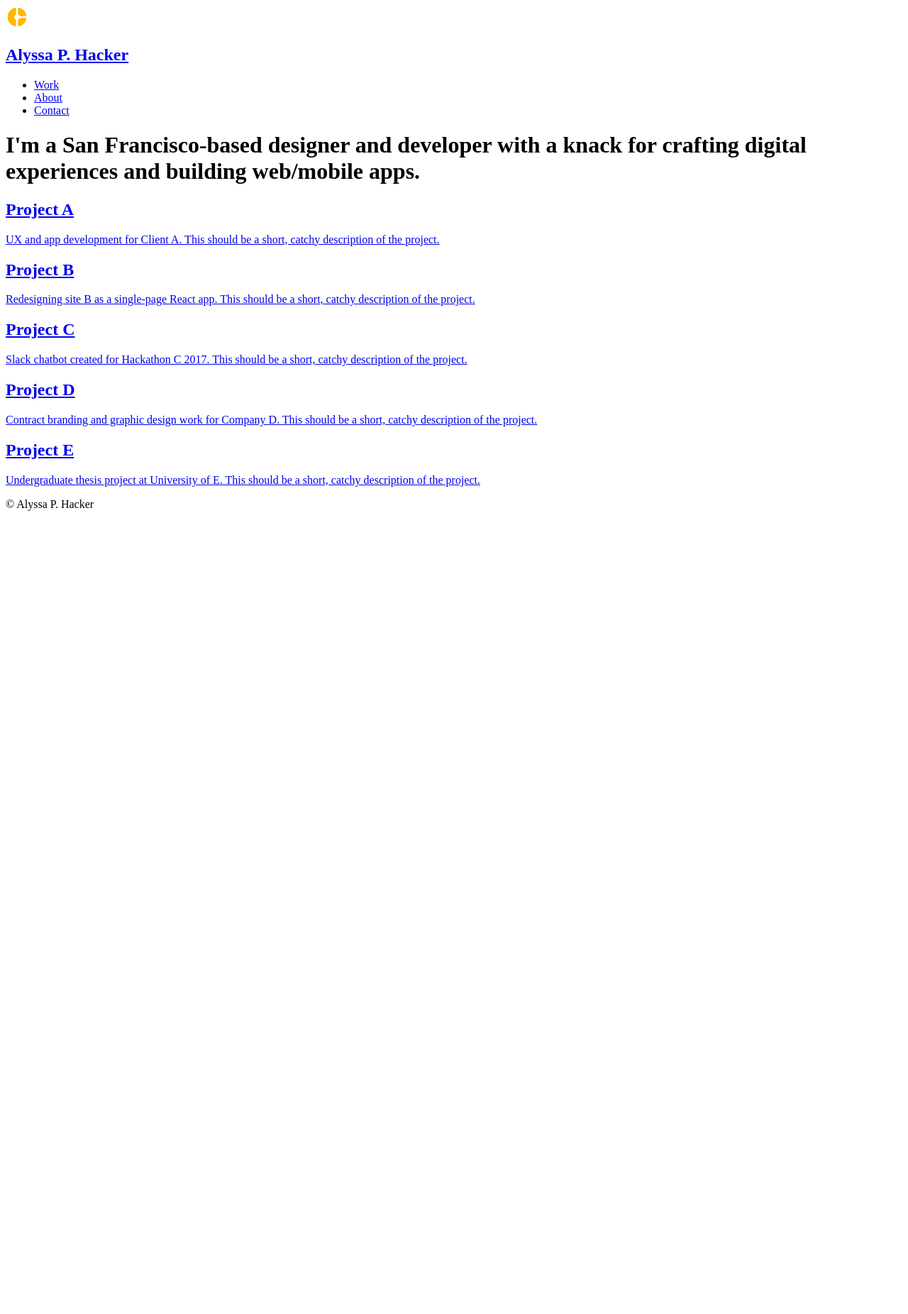
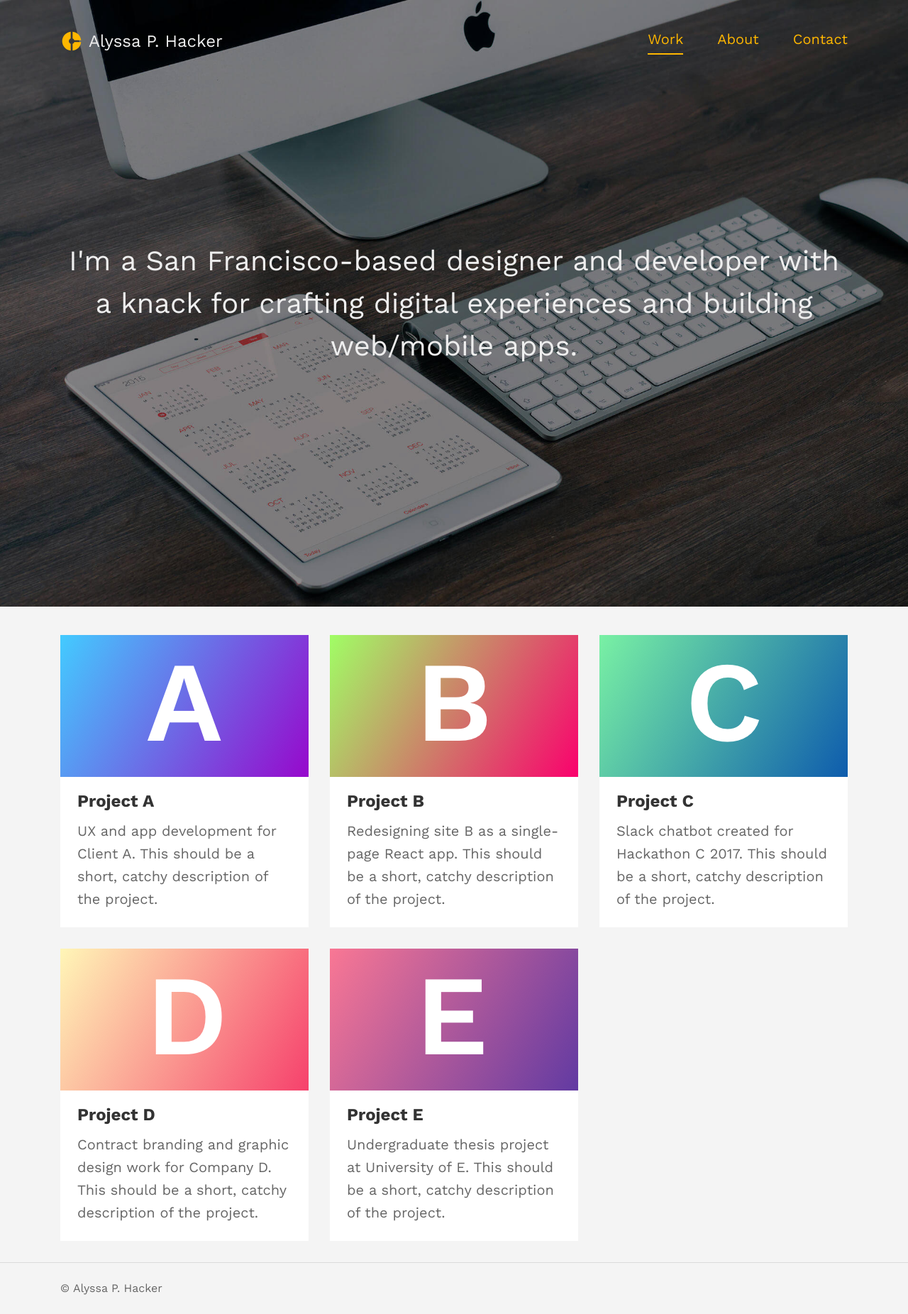
Before and after one commit to cloudstitch-examples/portfolio, a Jekyll site: the page built from index.html, in a window 1280 px wide. Shown: the whole page at 71% size. Built offline with Jekyll 4.4.1, drawn with Linux system fonts in a browser that asks for light colours; before the commit the page ends 900 px from its top, so only the background shows below that.

Commit message:
Fixed relative urls.

```diff
--- a/_includes/head.html
+++ b/_includes/head.html
@@ -7,6 +7,6 @@
   <meta name="description" content="{{ page.excerpt | default: site.description | strip_html | normalize_whitespace | truncate: 160 | escape }}">
 
   <link rel="stylesheet" href="https://fonts.googleapis.com/css?family=Work+Sans:400,600,700">
-  <link rel="stylesheet" href="{{ "/assets/css/main.css" | relative_url }}">
-  <link rel="canonical" href="{{ page.url | replace:'index.html','' | absolute_url }}">
+  <link rel="stylesheet" href="{{ site.baseurl }}/assets/css/main.css">
+  <link rel="canonical" href="{{ site.baseurl }}{{ page.url | replace:'index.html','' }}">
 </head>
```
